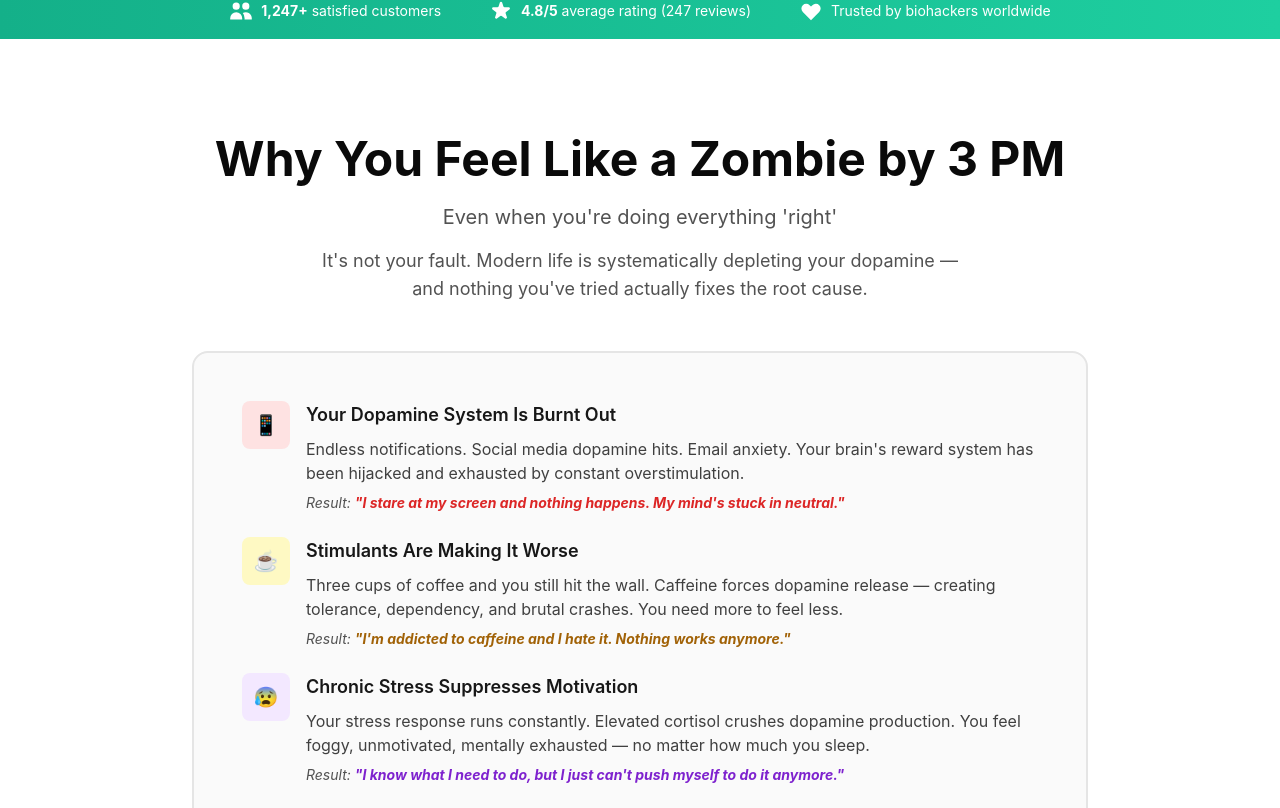
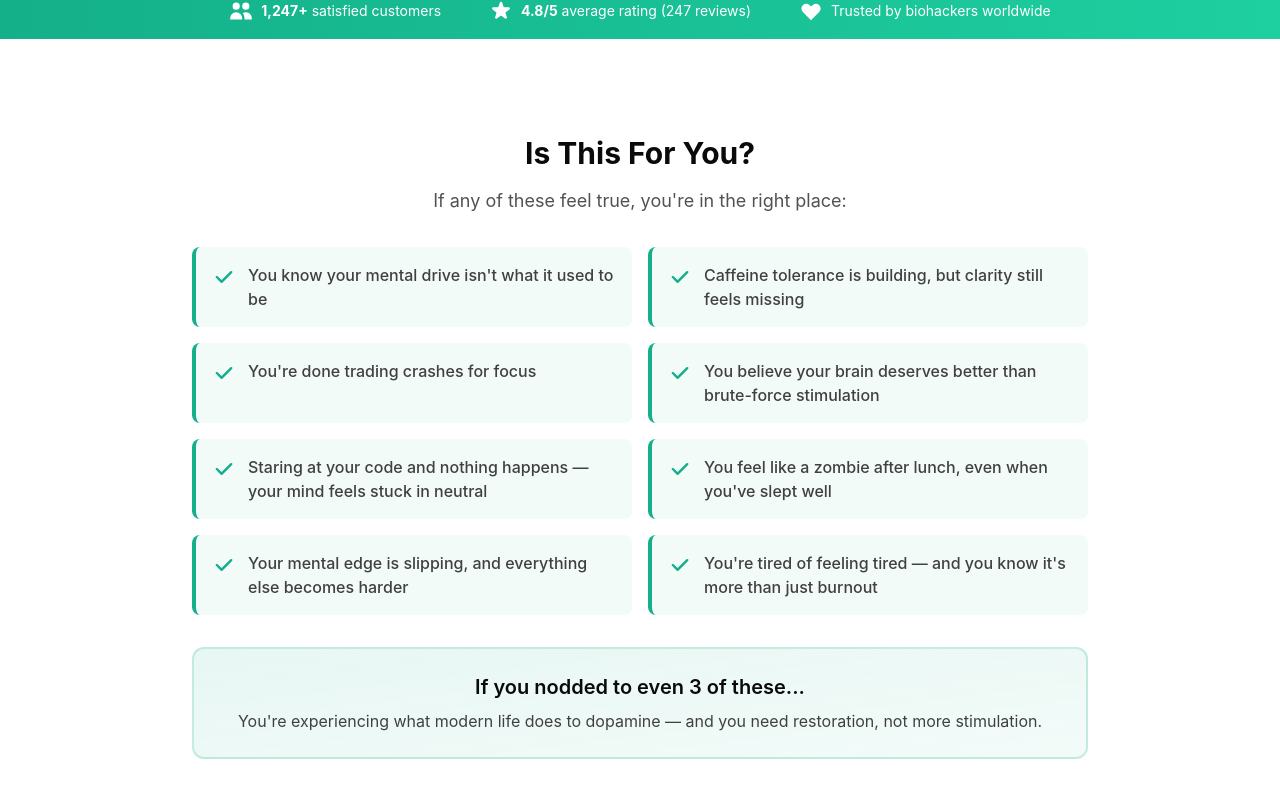
Before and after one commit to lnnemml/nora, a Next.js app: page / in a window 1280 px wide. Shown: the part 1112-1920 px from the top of the page. Built offline with nearby package versions, Linux system fonts and the light colour scheme.

Commit message:
Update page.js

```diff
--- a/app/page.js
+++ b/app/page.js
@@ -120,7 +120,7 @@ export default function Home() {
                 <svg className="w-3 h-3 mr-1.5 animate-pulse-slow" fill="currentColor" viewBox="0 0 20 20">
                   <path d="M9.049 2.927c.3-.921 1.603-.921 1.902 0l1.07 3.292a1 1 0 00.95.69h3.462c.969 0 1.371 1.24.588 1.81l-2.8 2.034a1 1 0 00-.364 1.118l1.07 3.292c.3.921-.755 1.688-1.54 1.118l-2.8-2.034a1 1 0 00-1.175 0l-2.8 2.034c-.784.57-1.838-.197-1.539-1.118l1.07-3.292a1 1 0 00-.364-1.118L2.98 8.72c-.783-.57-.38-1.81.588-1.81h3.461a1 1 0 00.951-.69l1.07-3.292z" />
                 </svg>
-                Pharmaceutical-Grade Dopamine Support Formula
+                Not a Stimulant — An Adaptogenic Dopamine Restorer
               </span>
 
               {/* Urgency Badges Row */}
@@ -257,6 +257,51 @@ export default function Home() {
         </div>
       </section>
 
+      {/* NEW: EXPLICIT BELIEF ANCHORING SECTION */}
+      <section className="section-padding bg-white border-b-2 border-gray-100">
+        <div className="container-custom">
+          <div className="max-w-4xl mx-auto">
+            <div className="text-center mb-8">
+              <h2 className="text-3xl font-bold text-primary mb-4">
+                Is This For You?
+              </h2>
+              <p className="text-lg text-gray-600">
+                If any of these feel true, you're in the right place:
+              </p>
+            </div>
+
+            <div className="grid md:grid-cols-2 gap-4 mb-8">
+              {[
+                "You know your mental drive isn't what it used to be",
+                "Caffeine tolerance is building, but clarity still feels missing",
+                "You're done trading crashes for focus",
+                "You believe your brain deserves better than brute-force stimulation",
+                "Staring at your code and nothing happens — your mind feels stuck in neutral",
+                "You feel like a zombie after lunch, even when you've slept well",
+                "Your mental edge is slipping, and everything else becomes harder",
+                "You're tired of feeling tired — and you know it's more than just burnout"
+              ].map((belief, idx) => (
+                <div key={idx} className="flex items-start p-4 bg-accent/5 rounded-lg border-l-4 border-accent">
+                  <svg className="w-6 h-6 text-accent mr-3 flex-shrink-0 mt-0.5" fill="currentColor" viewBox="0 0 20 20">
+                    <path fillRule="evenodd" d="M16.707 5.293a1 1 0 010 1.414l-8 8a1 1 0 01-1.414 0l-4-4a1 1 0 011.414-1.414L8 12.586l7.293-7.293a1 1 0 011.414 0z" clipRule="evenodd" />
+                  </svg>
+                  <p className="text-gray-700 font-medium">{belief}</p>
+                </div>
+              ))}
+            </div>
+
+            <div className="p-6 bg-gradient-to-br from-accent/10 to-accent/5 rounded-xl border-2 border-accent/20 text-center">
+              <p className="text-xl font-semibold text-primary mb-2">
+                If you nodded to even 3 of these...
+              </p>
+              <p className="text-gray-700">
+                You're experiencing what modern life does to dopamine — and you need restoration, not more stimulation.
+              </p>
+            </div>
+          </div>
+        </div>
+      </section>
+
       {/* WHY YOUR BRAIN FEELS BROKEN - Enhanced with customer voice */}
       <section className="section-padding bg-white">
         <div className="container-custom">
@@ -282,7 +327,7 @@ export default function Home() {
                       Endless notifications. Social media dopamine hits. Email anxiety. Your brain's reward system
                       has been hijacked and exhausted by constant overstimulation.
                     </p>
-                    <p className="text-gray-600 italic text-sm">
+                    <p className="text-gray-600 italic text-sm border-l-4 border-red-300 pl-3">
                       Result: <strong className="text-red-600">"I stare at my screen and nothing happens. My mind's stuck in neutral."</strong>
                     </p>
                   </div>
@@ -298,8 +343,8 @@ export default function Home() {
                       Three cups of coffee and you still hit the wall. Caffeine forces dopamine release — creating tolerance,
                       dependency, and brutal crashes. You need more to feel less.
                     </p>
-                    <p className="text-gray-600 italic text-sm">
-                      Result: <strong className="text-yellow-700">"I'm addicted to caffeine and I hate it. Nothing works anymore."</strong>
+                    <p className="text-gray-600 italic text-sm border-l-4 border-yellow-300 pl-3">
+                      Result: <strong className="text-yellow-700">"My caffeine tolerance is through the roof — but clarity still feels missing."</strong>
                     </p>
                   </div>
                 </div>
@@ -314,7 +359,7 @@ export default function Home() {
                       Your stress response runs constantly. Elevated cortisol crushes dopamine production.
                       You feel foggy, unmotivated, mentally exhausted — no matter how much you sleep.
                     </p>
-                    <p className="text-gray-600 italic text-sm">
+                    <p className="text-gray-600 italic text-sm border-l-4 border-purple-300 pl-3">
                       Result: <strong className="text-purple-700">"I know what I need to do, but I just can't push myself to do it anymore."</strong>
                     </p>
                   </div>
@@ -334,11 +379,18 @@ export default function Home() {
               </p>
             </div>
 
+            {/* NEW: Therefore transition */}
             <div className="text-center p-8 bg-accent/5 rounded-xl border-2 border-accent/20">
-              <p className="text-xl text-gray-800 font-medium mb-2">
-                That's exactly what we changed. Here's how.
+              <p className="text-xl text-gray-800 font-semibold mb-3">
+                ⚡ Therefore...
               </p>
-              <p className="text-gray-600">
+              <p className="text-lg text-gray-700 mb-2">
+                If stimulation is failing you — and restoration is what you need —
+              </p>
+              <p className="text-xl font-bold text-primary">
+                Here's how NeuroDrive solves that.
+              </p>
+              <p className="text-gray-600 mt-3">
                 ↓ Scroll to see the breakthrough ↓
               </p>
             </div>
@@ -507,7 +559,7 @@ export default function Home() {
         </div>
       </section>
 
-      {/* How It Works Section */}
+      {/* How It Works Section - ENHANCED */}
       <section id="how-it-works" className="section-padding bg-white">
         <div className="container-custom">
           <div className="max-w-4xl mx-auto">
@@ -518,9 +570,12 @@ export default function Home() {
               <h2 className="mb-4 text-primary">
                 The Dopamine Restoration Mechanism
               </h2>
-              <p className="text-gray-600 text-lg max-w-2xl mx-auto">
+              <p className="text-gray-600 text-lg max-w-2xl mx-auto mb-4">
                 Not a stimulant. Not a shortcut. A scientifically-engineered restoration system
                 that rebuilds what modern life depleted.
+              </p>
+              <p className="text-accent font-semibold text-lg">
+                We built this product around three foundational mechanisms:
               </p>
             </div>
 
@@ -633,7 +688,7 @@ export default function Home() {
         </div>
       </section>
 
-      {/* Benefits */}
+      {/* Benefits - ENHANCED with specific metrics */}
       <section className="section-padding bg-gray-50">
         <div className="container-custom">
           <div className="max-w-5xl mx-auto">
@@ -650,37 +705,48 @@ export default function Home() {
             </div>
 
             <div className="grid md:grid-cols-2 gap-6">
-              {
-                [
+              {[
                 {
                   icon: '↑',
                   title: 'The Fog Lifts Fast',
                   desc: 'Within 20-40 minutes you\'ll feel the haze lift. Mental clarity returns. No more staring at your code blank.',
-    quote: 'It\'s like turning the lights back on. Suddenly I could think again.'
+                  quote: '"It\'s like turning the lights back on. Suddenly I could think again."',
+                  metric: '87% report clarity within first hour'
                 },
                 {
                   icon: '📈',
                   title: 'Sustained Focus Without Crash',
                   desc: '8-12 hours of steady drive. No afternoon slump. No rebound fatigue.',
-    quote: 'I finally broke my caffeine addiction. Energy is smooth all day.'
+                  quote: '"I finally broke my caffeine addiction. Energy is smooth all day."',
+                  metric: 'Average 6.2 hour deep work sessions (up from 3.1)'
                 },
                 {
                   icon: '⚖️',
                   title: 'No Tolerance Build-Up',
                   desc: 'Works the same on day 100 as day 1. No need to cycle or increase dose.',
-    quote: 'Month 3 and it\'s still as effective. No more upping my coffee intake.'
+                  quote: '"Month 3 and it\'s still as effective. No more upping my coffee intake."',
+                  metric: '91% maintain same dosage after 90 days'
                 },
                 {
                   icon: '😌',
                   title: 'Calm Confidence',
                   desc: 'Focus with zen-like calm. Reduced anxiety, better stress resilience.',
-    quote: 'No jitters. Just clear, confident thinking under pressure.'
+                  quote: '"No jitters. Just clear, confident thinking under pressure."',
+                  metric: '76% report reduced work anxiety'
                 },
                 {
                   icon: '😊',
                   title: 'Mood & Social Boost',
-    desc: 'Dopamine isn\'t just focus — it\'s motivation, mood, and connection. Users report feeling more upbeat, witty, and engaged with their team.',
-    quote: "I'm less irritable. Actually enjoying conversations again."
+                  desc: 'Dopamine isn\'t just focus — it\'s motivation, mood, and connection. Users report feeling more upbeat, witty, and engaged.',
+                  quote: '"I\'m less irritable. Actually enjoying conversations again."',
+                  metric: '82% report improved team interactions'
+                },
+                {
+                  icon: '🚀',
+                  title: 'Ship Features, Not Excuses',
+                  desc: 'Complete projects faster. Make decisions with clarity. Execute without mental resistance.',
+                  quote: '"Launched our app and led 2 sprints back-to-back without burnout."',
+                  metric: 'Average 34% increase in weekly output'
                 }
               ].map((benefit, idx) => (
                 <div key={idx} className="card-scientific group hover:shadow-glow-green">
@@ -691,7 +757,10 @@ export default function Home() {
                     <h4 className="font-semibold text-lg text-primary">{benefit.title}</h4>
                   </div>
                   <p className="text-gray-700 text-sm leading-relaxed mb-3">{benefit.desc}</p>
-    <p className="text-xs text-gray-600 italic border-l-4 border-accent/30 pl-3">{benefit.quote}</p>
+                  <p className="text-xs text-gray-600 italic border-l-4 border-accent/30 pl-3 mb-2">{benefit.quote}</p>
+                  <p className="text-xs font-semibold text-accent bg-accent/5 px-2 py-1 rounded inline-block">
+                    📊 {benefit.metric}
+                  </p>
                 </div>
               ))}
             </div>
@@ -707,40 +776,51 @@ export default function Home() {
         </div>
       </section>
 
-      {/* FOR BUILDERS SECTION - Identity-based */}
+      {/* FOR BUILDERS SECTION - Identity-based - ENHANCED with "edge" language */}
       <section className="section-padding bg-white border-t-2 border-accent/10">
         <div className="container-custom">
           <div className="max-w-4xl mx-auto text-center">
             <h2 className="mb-6 text-primary">
               For Those Who Build, Code & Create
             </h2>
-            <p className="text-xl text-gray-700 mb-8 leading-relaxed max-w-2xl mx-auto">
-              Your brain is your leverage. When focus and drive are your superpowers,
-              this is your unfair advantage.
+            <p className="text-xl text-gray-700 mb-4 leading-relaxed max-w-2xl mx-auto">
+              <strong>Your brain is your leverage.</strong> When your mental edge slips, everything else becomes harder.
+            </p>
+            <p className="text-lg text-gray-600 mb-8 max-w-2xl mx-auto">
+              When focus and drive are your superpowers, this is your unfair advantage.
             </p>
 
             <div className="grid md:grid-cols-3 gap-6 mb-12">
               <div className="p-6 bg-gray-50 rounded-xl border-2 border-gray-200 hover:border-accent hover:shadow-lg transition-all">
                 <div className="text-4xl mb-3">👨‍💻</div>
                 <h3 className="font-semibold text-lg text-gray-900 mb-2">For Developers</h3>
-                <p className="text-sm text-gray-600">
+                <p className="text-sm text-gray-600 mb-3">
                   Ship features faster. Debug without mental fatigue. Stay in flow during marathon coding sessions.
+                </p>
+                <p className="text-xs font-semibold text-accent italic">
+                  "I shipped features, not excuses."
                 </p>
               </div>
 
               <div className="p-6 bg-gray-50 rounded-xl border-2 border-gray-200 hover:border-accent hover:shadow-lg transition-all">
                 <div className="text-4xl mb-3">🚀</div>
                 <h3 className="font-semibold text-lg text-gray-900 mb-2">For Founders</h3>
-                <p className="text-sm text-gray-600">
+                <p className="text-sm text-gray-600 mb-3">
                   Lead with clarity. Make better decisions. Have energy for your team even after 12-hour days.
+                </p>
+                <p className="text-xs font-semibold text-accent italic">
+                  "My brain did what I needed it to do — no crash."
                 </p>
               </div>
 
               <div className="p-6 bg-gray-50 rounded-xl border-2 border-gray-200 hover:border-accent hover:shadow-lg transition-all">
                 <div className="text-4xl mb-3">🎓</div>
                 <h3 className="font-semibold text-lg text-gray-900 mb-2">For Researchers</h3>
-                <p className="text-sm text-gray-600">
+                <p className="text-sm text-gray-600 mb-3">
                   Process complex information faster. Write papers without brain fog. Study for hours with retention.
+                </p>
+                <p className="text-xs font-semibold text-accent italic">
+                  "Stopped needing 2nd/3rd coffee after 2pm."
                 </p>
               </div>
             </div>
@@ -751,14 +831,14 @@ export default function Home() {
               </p>
               <p className="text-lg text-gray-700">
                 Then give it what it needs to win. Not overstimulation. Not depletion.
-                Just balanced, sustainable cognitive performance.
+                Just balanced, sustainable cognitive performance that maintains your edge.
               </p>
             </div>
           </div>
         </div>
       </section>
 
-      {/* Testimonials - ENHANCED with context */}
+      {/* Testimonials - ENHANCED with more specific context */}
       <section className="section-padding bg-gray-50">
         <div className="container-custom">
           <h2 className="text-center mb-4 text-primary">
@@ -775,21 +855,24 @@ export default function Home() {
                 text: "It's like turning the lights back on in my brain. I coded for 6 hours straight in complete flow — knocked out three major features by 3 PM. Haven't felt that level of clarity in years. Zero jitters, zero crash.",
                 author: "Jake M.",
                 role: "Senior Software Engineer",
-                context: "After 2 weeks • 4 drops daily"
+                context: "After 2 weeks • 4 drops daily",
+                beforeAfter: "Deep work: 3hrs → 6hrs per session"
               },
               {
                 rating: 5,
                 text: "I was skeptical. Tried everything — modafinil, caffeine stacks, you name it. This is different. Calm, steady drive all day. I'm actually getting through my backlog without that constant mental resistance. Led a board presentation on hour 10 — still sharp.",
                 author: "Sarah K.",
                 role: "Startup Founder (Series A)",
-                context: "Daily user for 6 weeks"
+                context: "Daily user for 6 weeks",
+                beforeAfter: "Productivity: +34% weekly output"
               },
               {
                 rating: 5,
                 text: "Feels like someone took their foot off my brain's brake pedal. The mental drag just disappeared. I knocked out two research papers in a week, attended seminars without brain fog. I actually look forward to studying now instead of dreading it.",
                 author: "Michael R.",
                 role: "PhD Candidate, Neuroscience",
-                context: "Prepping for comprehensive exams"
+                context: "Prepping for comprehensive exams",
+                beforeAfter: "Coffee: 4 cups/day → 1 cup/day"
               }
             ].map((review, idx) => (
               <div key={idx} className="card-scientific hover:shadow-xl transition-shadow">
@@ -804,13 +887,19 @@ export default function Home() {
                 <div className="border-t pt-4 mt-4">
                   <p className="text-sm font-bold text-gray-900">{review.author}</p>
                   <p className="text-xs text-gray-600 mb-2">{review.role}</p>
-                  <p className="text-xs text-accent font-semibold bg-accent/5 px-2 py-1 rounded inline-block">{review.context}</p>
+                  <p className="text-xs text-accent font-semibold bg-accent/5 px-2 py-1 rounded inline-block mb-2">{review.context}</p>
+                  <p className="text-xs font-medium text-gray-700 bg-gray-100 px-2 py-1 rounded">
+                    📊 {review.beforeAfter}
+                  </p>
                 </div>
               </div>
             ))}
           </div>
 
           <div className="mt-12 text-center">
+            <div className="mb-6 inline-block px-6 py-3 bg-accent/10 border-2 border-accent rounded-full">
+              <p className="text-accent font-bold">⭐ 4.8/5 Average Rating • 247 Verified Reviews</p>
+            </div>
             <p className="text-gray-600 mb-4 text-lg">Join 1,247+ developers, founders, and researchers who've reclaimed their cognitive edge</p>
             <Link href="/checkout" className="btn-primary inline-flex items-center text-lg">
               Unlock Your Focus — Claim Your Bottle
@@ -961,7 +1050,7 @@ export default function Home() {
               ))}
             </div>
 
-            <div className="p-8 bg-accent/5 rounded-xl border-2 border-accent/20 text-center">
+            <div className="p-8 bg-accent/5 rounded-xl border-2 border-accent/20 text-center mb-8">
               <p className="text-xl font-bold text-primary mb-3">
                 NeuroDrive IS for high performers who:
               </p>
@@ -980,11 +1069,24 @@ export default function Home() {
                 ))}
               </div>
             </div>
+
+            {/* NEW: "You are ready" section */}
+            <div className="p-6 bg-gradient-to-br from-accent/10 to-accent/5 rounded-xl border-2 border-accent/30 text-center">
+              <p className="text-lg font-bold text-primary mb-4">
+                ✅ You're Ready for NeuroDrive If:
+              </p>
+              <div className="text-sm text-gray-700 space-y-2">
+                <p>✓ You code long hours and face mental fatigue</p>
+                <p>✓ You refuse to rely on caffeine alone</p>
+                <p>✓ You're building something important and need your brain at peak</p>
+                <p>✓ You value your mental edge as your competitive advantage</p>
+              </div>
+            </div>
           </div>
         </div>
       </section>
 
-      {/* CTA Section - ENHANCED */}
+      {/* CTA Section - ENHANCED with guarantee prominently displayed */}
       <section className="section-padding bg-white border-t-2 border-accent/20">
         <div className="container-custom text-center max-w-3xl mx-auto">
           <h2 className="mb-6 text-primary">
@@ -1037,10 +1139,18 @@ export default function Home() {
             </p>
           </div>
 
-          {/* Enhanced CTA with guarantee */}
-          <div className="mb-6 p-4 bg-accent/5 rounded-lg border border-accent/30">
-            <p className="text-accent font-bold text-lg mb-1">🛡️ Risk-Free 14-Day Trial</p>
-            <p className="text-sm text-gray-600">Try NeuroDrive risk-free. If you don't feel a noticeable difference in focus, motivation, and mental clarity — full refund. No questions asked.</p>
+          {/* NEW: Prominent guarantee before CTA */}
+          <div className="mb-6 p-6 bg-accent/5 rounded-lg border-2 border-accent/30">
+            <div className="flex items-center justify-center mb-2">
+              <svg className="w-8 h-8 text-accent mr-2" fill="currentColor" viewBox="0 0 20 20">
+                <path fillRule="evenodd" d="M2.166 4.999A11.954 11.954 0 0010 1.944 11.954 11.954 0 0017.834 5c.11.65.166 1.32.166 2.001 0 5.225-3.34 9.67-8 11.317C5.34 16.67 2 12.225 2 7c0-.682.057-1.35.166-2.001zm11.541 3.708a1 1 0 00-1.414-1.414L9 10.586 7.707 9.293a1 1 0 00-1.414 1.414l2 2a1 1 0 001.414 0l4-4z" clipRule="evenodd" />
+              </svg>
+              <p className="text-accent font-bold text-xl">Risk-Free 14-Day Trial</p>
+            </div>
+            <p className="text-gray-700 text-lg mb-2">
+              Try NeuroDrive risk-free. If you don't feel a noticeable difference in <strong>focus, motivation, and mental clarity</strong> — full refund.
+            </p>
+            <p className="text-sm text-gray-600">No questions asked. No hassle.</p>
           </div>
 
           <div className="flex flex-col sm:flex-row gap-4 justify-center mb-8">
@@ -1073,6 +1183,14 @@ export default function Home() {
             </div>
           </div>
 
+          {/* NEW: Limited time bonus */}
+          <div className="mb-8 p-4 bg-yellow-50 border-2 border-yellow-200 rounded-lg">
+            <p className="text-yellow-800 font-semibold mb-1">🎁 Limited Time: First Order Bonus</p>
+            <p className="text-sm text-yellow-700">
+              Order today and get our "Focus Protocol" guide (€29 value) — FREE with your first bottle
+            </p>
+          </div>
+
           <div className="p-6 bg-gray-50 rounded-xl border-2 border-gray-200">
             <p className="text-gray-700 italic mb-2 text-lg">
               "Your brain is your most valuable asset. Don't settle for overstimulation, tolerance, or burnout."
```
Lines whose indentation alone changed are shown as unchanged.
